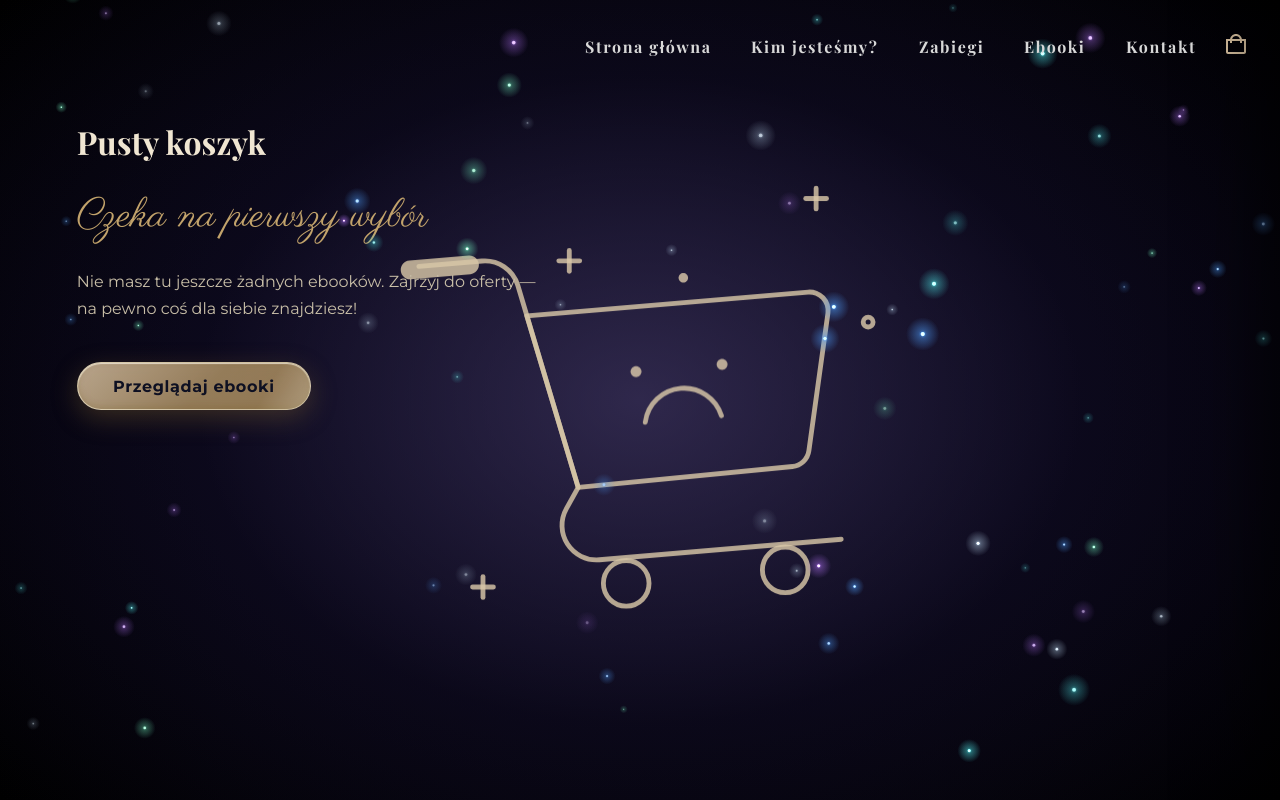
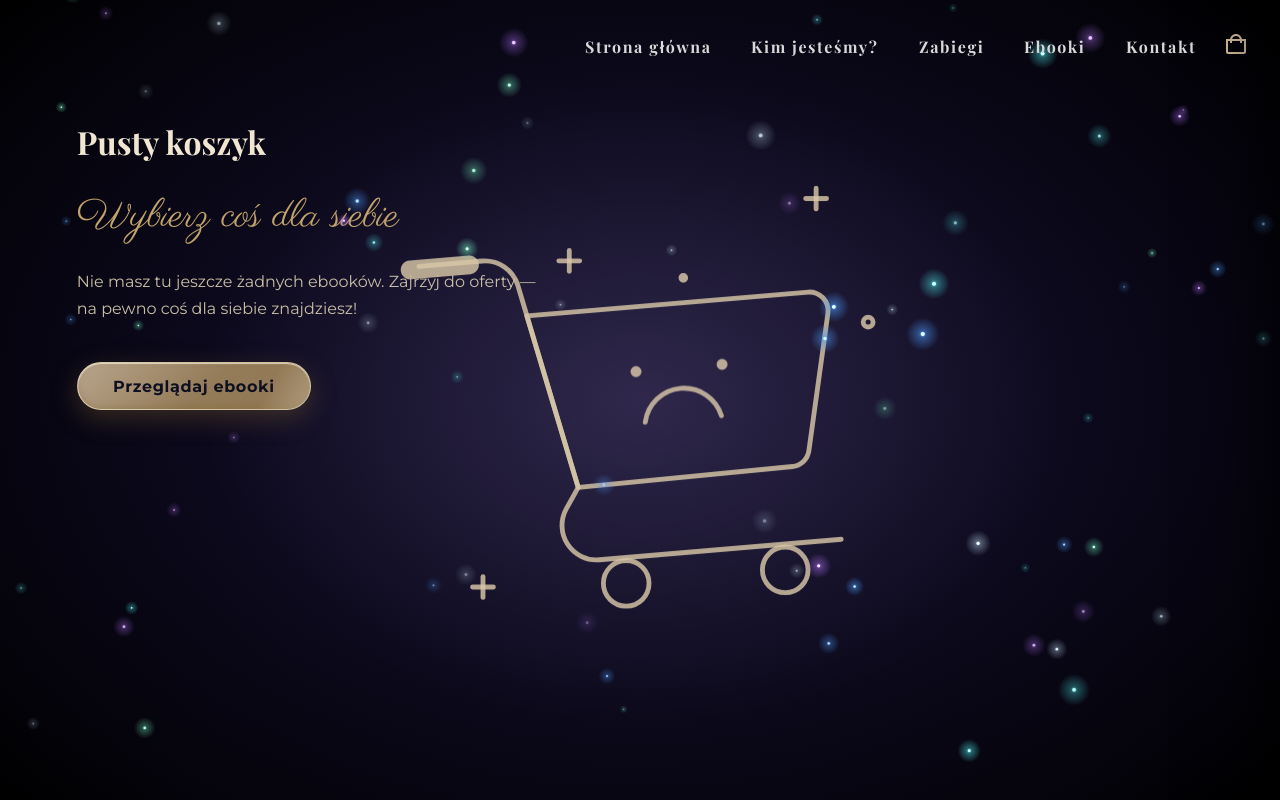
Before and after one commit to eM-Bien/lumera, a Next.js app: page /koszyk in a window 1280 px wide. Built offline with nearby package versions, Linux system fonts and the light colour scheme.

Commit message:
change text for empty cart

```diff
--- a/app/components/Ebooks/Cart/EmptyCart/EmptyCart.tsx
+++ b/app/components/Ebooks/Cart/EmptyCart/EmptyCart.tsx
@@ -16,7 +16,7 @@ export default function EmptyCart() {
 
       <div className={styles.inner}>
         <h1 className={styles.title}>Pusty koszyk</h1>
-        <p className={styles.subtitle}>Czeka na pierwszy wybór</p>
+        <p className={styles.subtitle}>Wybierz coś dla siebie</p>
         <p className={styles.text}>
           Nie masz tu jeszcze żadnych ebooków. Zajrzyj do oferty — na pewno coś
           dla siebie znajdziesz!
```
